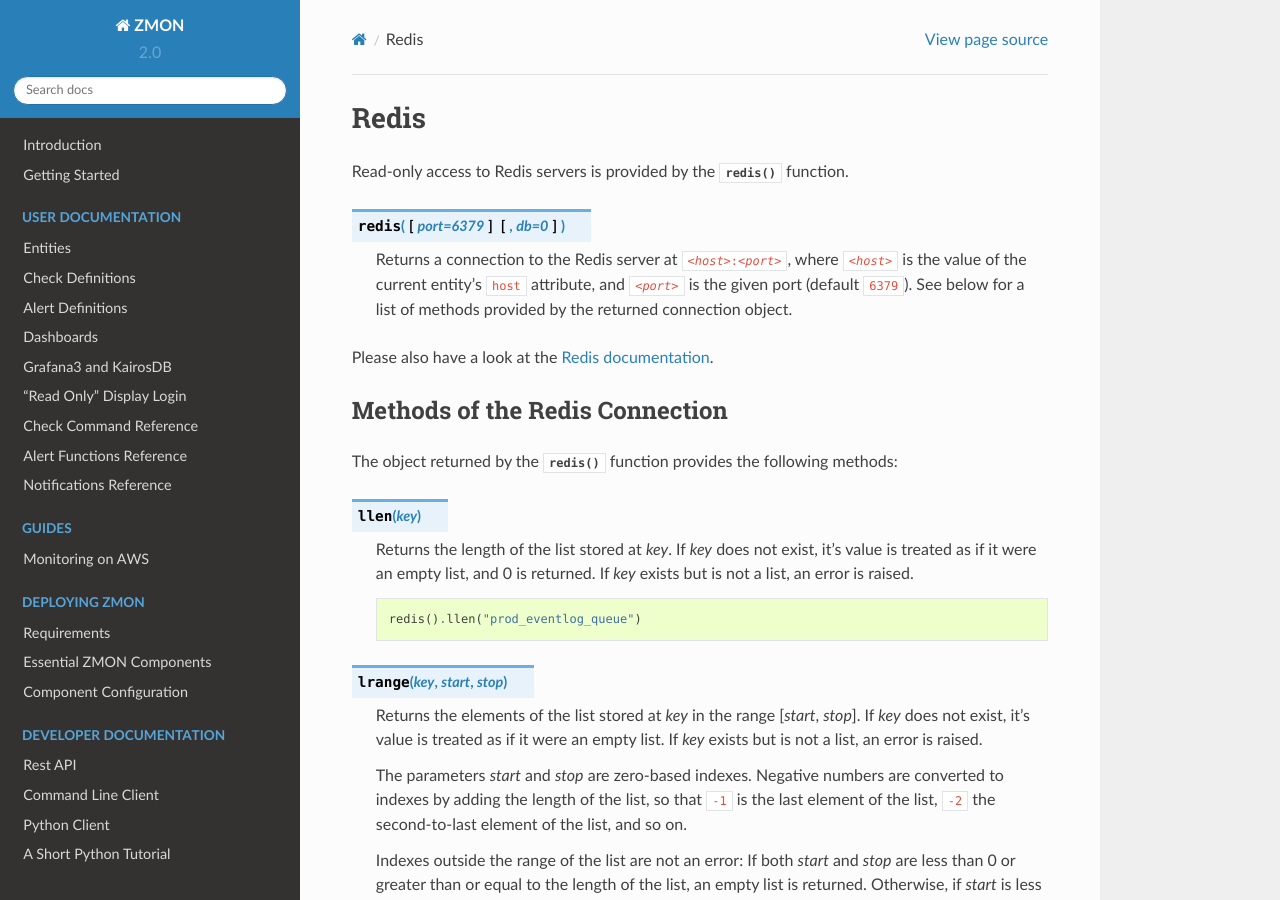
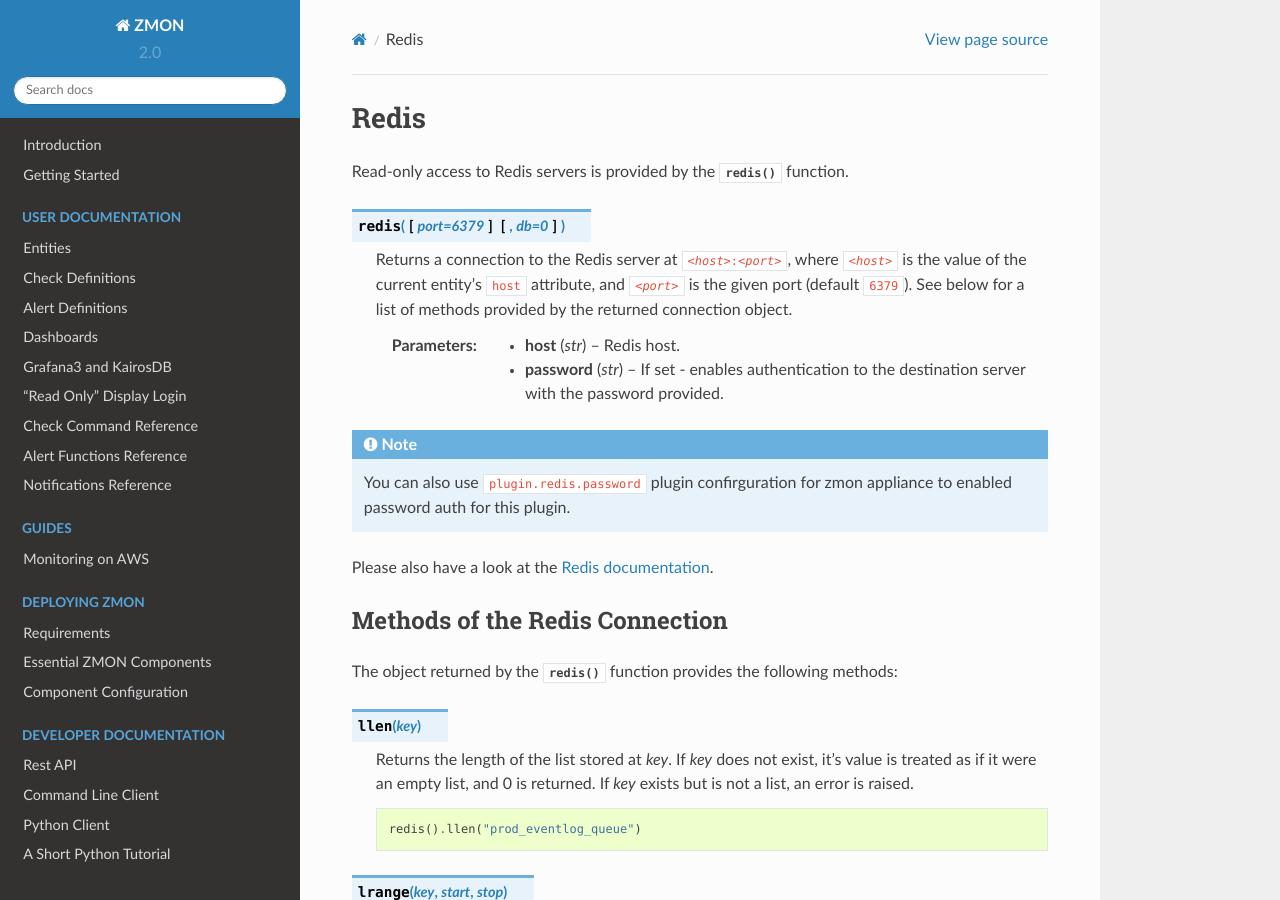
Before and after one commit to zalando-zmon/zmon-docs, a Sphinx documentation site: the page built from docs/user/check-ref/redis_wrapper.rst, in a window 1280 px wide and 900 px high. Built offline with Sphinx 7.4.7 and the Read the Docs theme 2.0.0, drawn with Linux system fonts in a browser that asks for light colours.

Commit message:
Allow authentication to be passed to redis plugin #389

```diff
--- a/docs/user/check-ref/cassandra_wrapper.rst
+++ b/docs/user/check-ref/cassandra_wrapper.rst
@@ -4,6 +4,7 @@
 Provides access to a Cassandra cluster via ``cassandra()`` wrapper object.
 
 .. py:function:: cassandra(node, keyspace, username=None, password=None, port=9042, connect_timeout=1, protocol_version=3)
+
 
     Initialize cassandra wrapper.
 
--- a/docs/user/check-ref/redis_wrapper.rst
+++ b/docs/user/check-ref/redis_wrapper.rst
@@ -9,6 +9,16 @@
     Returns a connection to the Redis server at :samp:`{<host>}:{<port>}`, where :samp:`{<host>}` is the value
     of the current entity's ``host`` attribute, and :samp:`{<port>}` is the given port (default ``6379``). See
     below for a list of methods provided by the returned connection object.
+
+    :param host: Redis host.
+    :type host: str
+
+    :param password:  If set - enables authentication to the destination server with the password provided.
+    :type password: str
+
+.. note::
+
+    You can also use ``plugin.redis.password`` plugin confirguration for zmon appliance to enabled password auth for this plugin.
 
 Please also have a look at the `Redis documentation`_.
 
```
